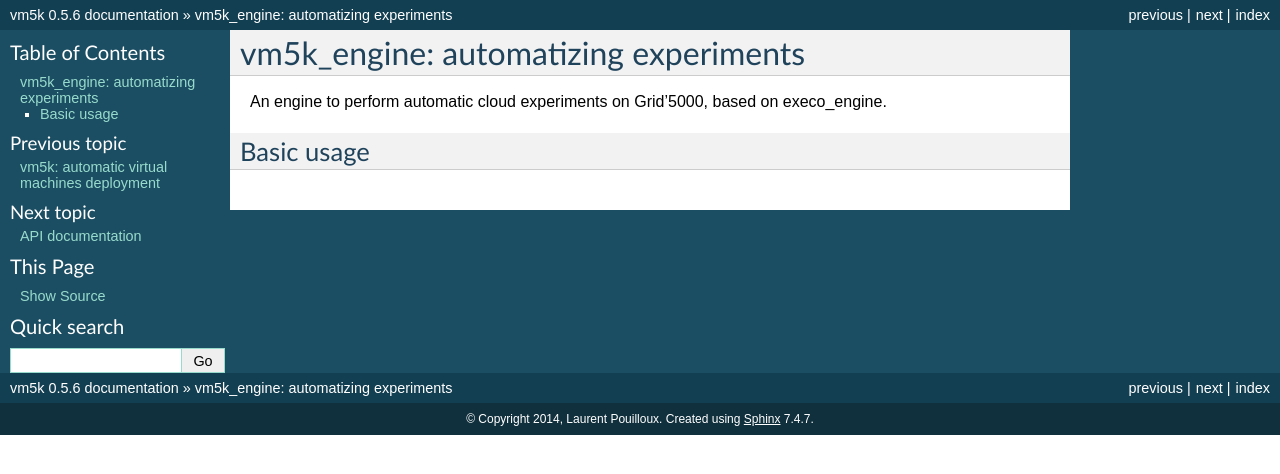
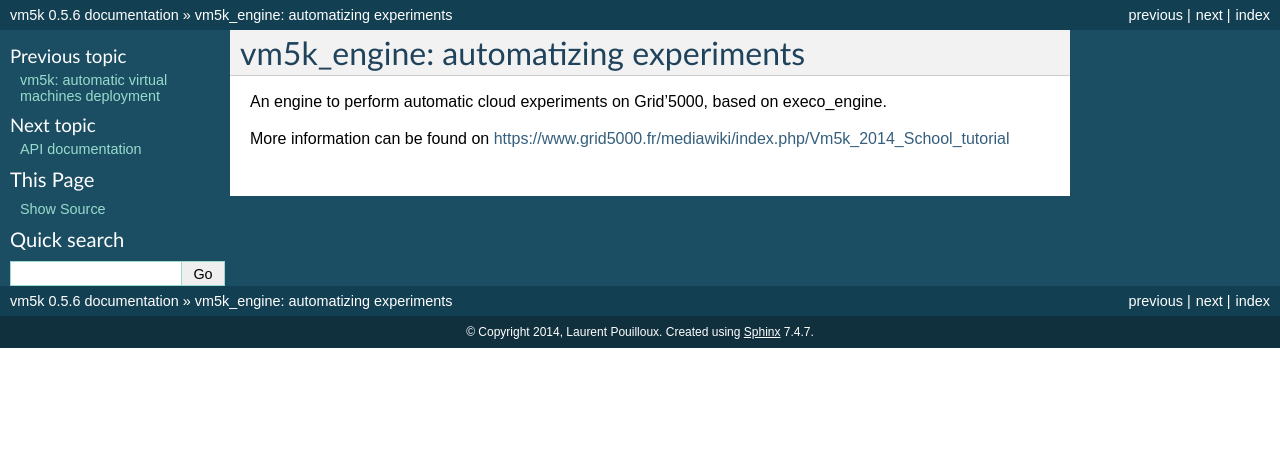
Before and after one commit to lpouillo/vm5k, a Sphinx documentation site: the page built from docs/vm5k_engine.rst, in a window 1280 px wide. Shown: the top 474 px of the page. Built offline with Sphinx 7.4.7, drawn with Linux system fonts in a browser that asks for light colours; formulas are drawn with MathJax 3; pages that are not in the unit, such as notebooks, are missing from menus.

Commit message:
small docs improvements

```diff
--- a/docs/vm5k.rst
+++ b/docs/vm5k.rst
@@ -148,7 +148,7 @@
  vm5k --n_vm 50 --walltime 2:00:00 --vm_backing_file path_to_my_qcow2_file_on_g5k
 
 For more complex situtation, i.e. using different backing_file for the VMs, you need to use the XML
-`Topology file <http://vm5k.readthedocs.org/en/latest/vm5k.html#use-a-topology-file>`_
+:ref:`topology_file`.
 
 
 Deploy in an isolated vlan
--- a/docs/vm5k_engine.rst
+++ b/docs/vm5k_engine.rst
@@ -4,5 +4,4 @@
 
 An engine to perform automatic cloud experiments on Grid'5000, based on execo_engine.
 
-Basic usage
------------
+More information can be found on  https://www.grid5000.fr/mediawiki/index.php/Vm5k_2014_School_tutorial
```
Also changed, not shown: other parts of docs/vm5k.rst (+1 -0 lines).
